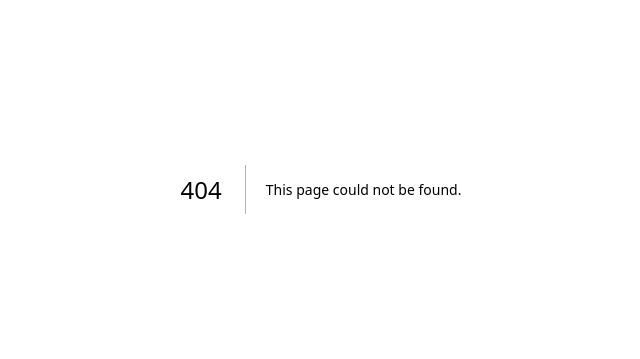
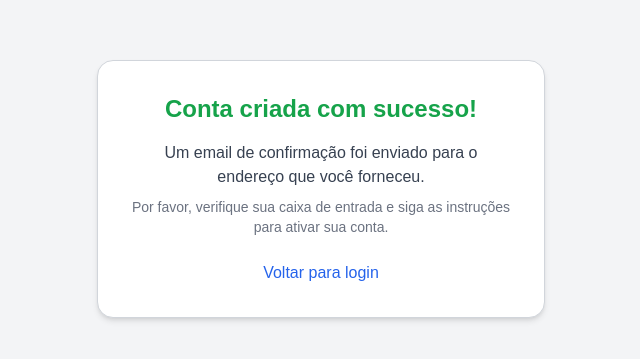
Before and after one commit to viitorgonzalez/alvarapp, a Next.js app: page /verify-email in a window 1280 px wide. Before the commit this address had no page. Shown: the part 211-570 px from the top of the page, without its empty margins (319-959 px from the left). Built offline with nearby package versions, Linux system fonts and the light colour scheme.

Commit message:
src\app\verify-email\page.tsx

```diff
--- /dev/null
+++ b/src/app/verify-email/page.tsx
@@ -0,0 +1,25 @@
+export default function VerfifyEmail() {
+
+    return (
+        <div className="min-h-screen flex items-center justify-center bg-gray-100">
+            <div className="bg-white p-8 rounded-2xl shadow-md w-full max-w-md border border-gray-300 text-center">
+                <h2 className="text-2xl font-bold text-green-600 mb-4">Conta criada com sucesso!</h2>
+                <p className="text-gray-700">
+                    Um email de confirmação foi enviado para o endereço que você forneceu.
+                </p>
+                <p className="text-gray-500 mt-2 text-sm">
+                    Por favor, verifique sua caixa de entrada e siga as instruções para ativar sua conta.
+                </p>
+
+                <div className="mt-6">
+                    <a
+                        href="/login"
+                        className="text-blue-600 hover:underline font-medium"
+                    >
+                        Voltar para login
+                    </a>
+                </div>
+            </div>
+        </div>
+    )
+}
```
